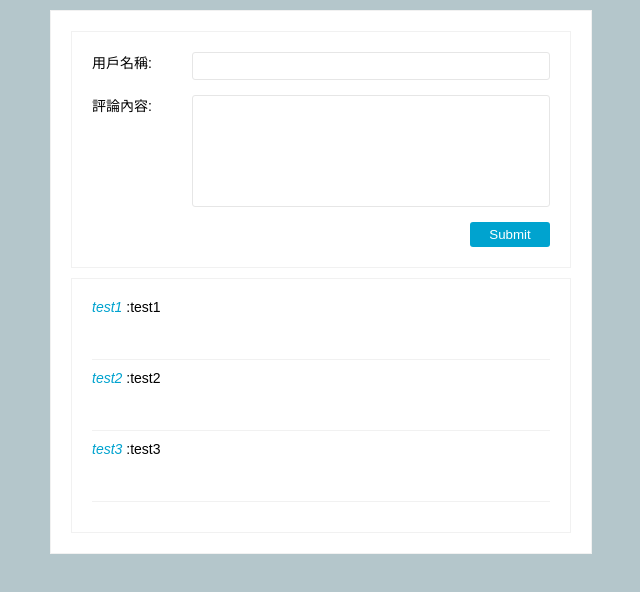
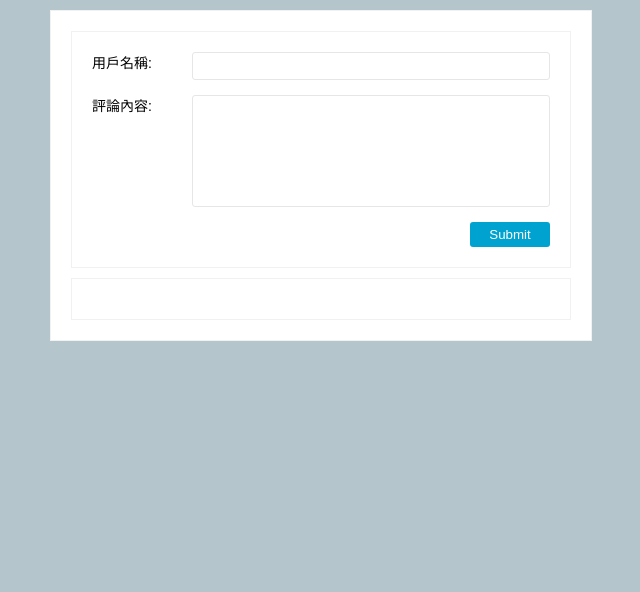
Before and after one commit to EricYeh-TW/comment-app-practice, a React (Vite) app: page / in a window 1280 px wide. Shown: the top 592 px of the page, without its empty margins (319-959 px from the left). Built offline with nearby package versions, Linux system fonts and the light colour scheme.

Commit message:
feat: render comment via input

```diff
--- a/src/components/CommentApp.jsx
+++ b/src/components/CommentApp.jsx
@@ -13,15 +13,23 @@ class CommentApp extends Component {
   }
 
   handleCommentSubmit(comment) {
-    console.log(comment);
+    let comments = this.state.comments;
+    this.setState(
+      {
+        comments: [...comments, comment],
+      },
+      () => console.log(this.state.comments),
+    );
   }
 
   render() {
+    const { comments } = this.state;
+
     return (
       <Wrapper>
         <GlobalStyle />
         <CommentInput onSubmit={this.handleCommentSubmit.bind(this)} />
-        <CommentList />
+        <CommentList comments={comments} />
       </Wrapper>
     );
   }
--- a/src/components/CommentInput.jsx
+++ b/src/components/CommentInput.jsx
@@ -31,6 +31,10 @@ class CommentInput extends Component {
     const { onSubmit } = this.props;
     const comment = this.state;
 
+    if (comment.username === '' || comment.content === '') {
+      alert('請輸入用戶名稱及內容');
+      return;
+    }
     if (onSubmit) onSubmit(comment);
 
     this.setState({
--- a/src/components/CommentList.jsx
+++ b/src/components/CommentList.jsx
@@ -1,14 +1,28 @@
 import React, { Component } from 'react';
+import PropTypes from 'prop-types';
 import Comment from './Comment';
 import StyleList from '../layout/CommentList';
 
 class CommentList extends Component {
+  static defaultProps = {
+    comments: [],
+  };
+
+  static propTypes = {
+    comments: PropTypes.array,
+  };
+
+  constructor() {
+    super();
+  }
+
   render() {
-    let comments = [
-      { username: 'test1', content: 'test1' },
-      { username: 'test2', content: 'test2' },
-      { username: 'test3', content: 'test3' },
-    ];
+    // let comments = [
+    //   { username: 'test1', content: 'test1' },
+    //   { username: 'test2', content: 'test2' },
+    //   { username: 'test3', content: 'test3' },
+    // ];
+    const comments = this.props.comments;
 
     return (
       <StyleList>
```
Also changed, not shown: 1 other file (tests, documents, lock files or other folders).
